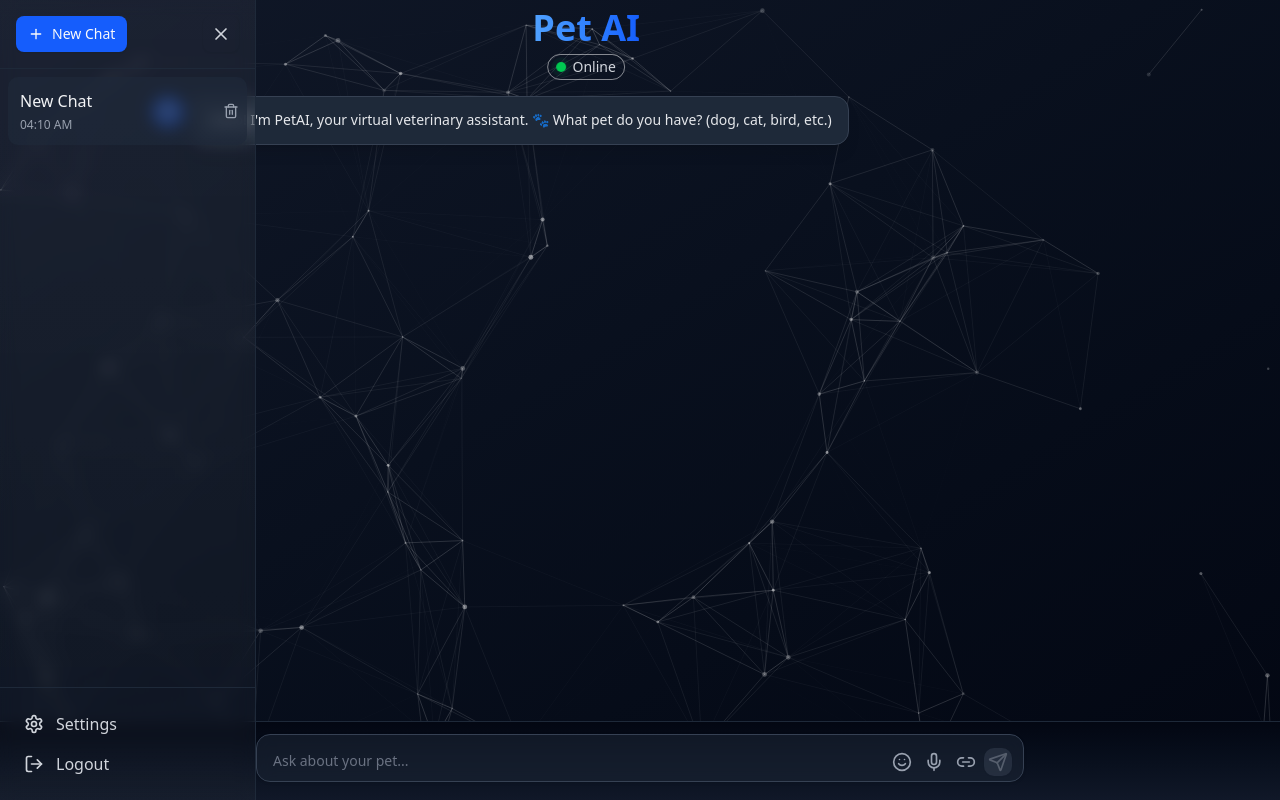
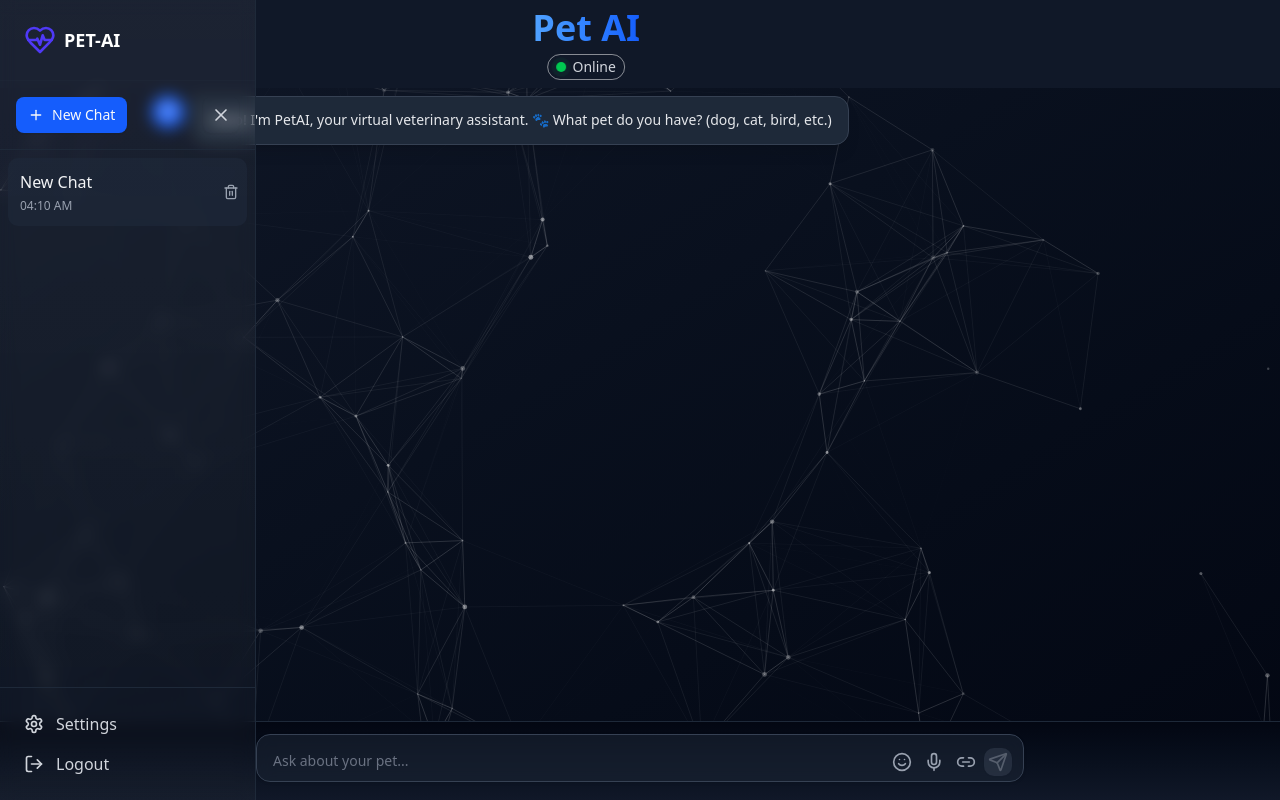
Before and after one commit to jayesh-verma-code/Project-N, a Next.js app: page /pet-ai/chat in a window 1280 px wide. Built offline with nearby package versions, Linux system fonts and the light colour scheme.

Commit message:
small-changes in PET_AI

```diff
--- a/app/pet-ai/chat/page.tsx
+++ b/app/pet-ai/chat/page.tsx
@@ -6,6 +6,7 @@ import {
   LogOut,
   MenuIcon,
   Mic,
+  HeartPulse,
   Plus,
   Send,
   Settings,
@@ -271,8 +272,13 @@ export default function PetAIPage() {
     bg-gradient-to-b from-white/5 via-white/4 to-white/3
     backdrop-blur-sm text-white`}
       >
+
         {sidebarOpen && (
           <div className="flex flex-col h-full">
+            <header className="flex items-center p-6 gap-2 border-b border-gray-700/10">
+          <HeartPulse className="text-indigo-600 w-8 h-8" />
+          <h1 className="font-semibold text-lg text-white">PET-AI</h1>
+        </header>
             <div className=" flex justify-between items-center p-4 border-b border-gray-800">
               <Button
                 onClick={createNewChat}
@@ -345,6 +351,11 @@ export default function PetAIPage() {
           sidebarDrawerOpen ? "translate-x-0" : "-translate-x-full"
         } border-r border-gray-800`}
       >
+        <header className="flex items-center p-6 gap-2 border-b border-gray-700/10">
+          <HeartPulse className="text-indigo-600 w-8 h-8" />
+          <h1 className="font-semibold text-lg text-white">PET-AI</h1>
+        </header>
+
         <div className="flex flex-col h-full">
           <div className="flex justify-between items-center p-1 mb-4">
             <Button
@@ -417,7 +428,7 @@ export default function PetAIPage() {
       {/* Main Chat Area */}
       <div className="flex-1 flex flex-col h-screen overflow-hidden ">
         {/* Fixed header bar that spans the entire width */}
-        <div className="bg-gradient-to-r p-2 md:left-0 sm:left-1/2 sm:right-0 fixed w-full z-20 ">
+        <div className="bg-gray-900 pt-2 pb-8 px-2  md:p-2 md:left-0 sm:left-1/2 sm:right-0 fixed w-full z-20">
           <div className="flex items-center justify-between max-w-screen-xl mx-auto">
             {/* Left side - menu button */}
             <div className="flex items-center justify-start w-10">
@@ -482,7 +493,7 @@ export default function PetAIPage() {
 
         {/* Input area */}
         {/* Input area */}
-<div className="fixed   bottom-0 left-0 w-full bg-gradient-to-t from-gray-900 to-gray-950 border-t border-gray-800 py-3 px-4 z-10">
+<div className="fixed   bottom-0 left-0 w-full  bg-gradient-to-t from-gray-900 to-gray-950 border-t border-gray-800 py-3 px-4 z-10">
   <div className="relative w-full max-w-3xl mx-auto">
     <textarea
       value={input}
--- a/components/shared/custom-cursor.tsx
+++ b/components/shared/custom-cursor.tsx
@@ -4,8 +4,9 @@ import { useEffect, useState, type RefObject } from "react";
 import { motion } from "framer-motion";
 
 interface CustomCursorProps {
-  containerRef: RefObject<HTMLDivElement>;
+  containerRef: React.RefObject<HTMLDivElement | null>;
 }
+
 
 export default function CustomCursor({ containerRef }: CustomCursorProps) {
   const [mousePosition, setMousePosition] = useState({ x: 0, y: 0 });
```
Also changed, not shown: app/pet-ai/page.tsx (line endings or trailing spaces).
